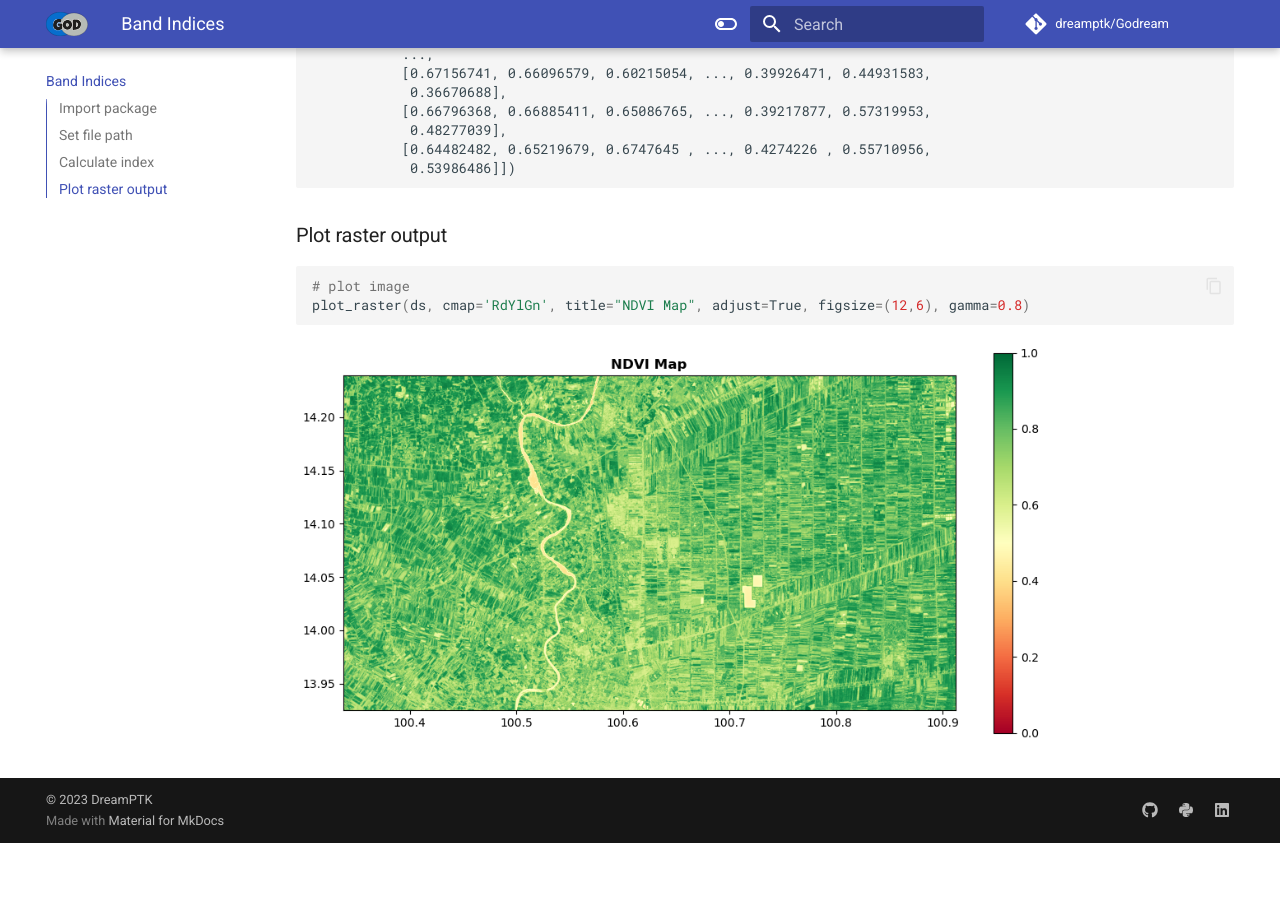
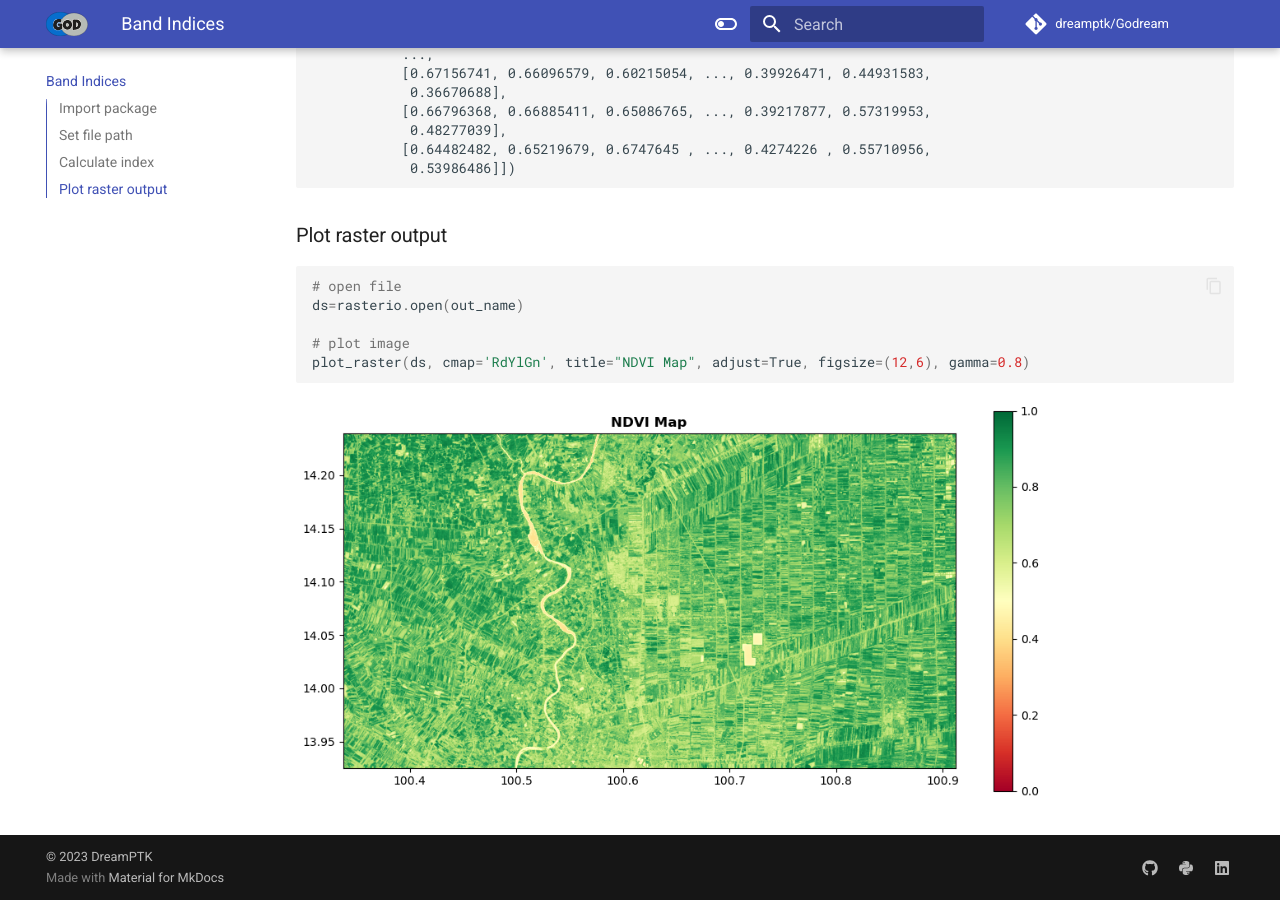
Before and after one commit to DreamPTK/Godreamwebsite, an MkDocs documentation site: the page built from docs/band_indices.md, in a window 1280 px wide and 900 px high, scrolled down 1060 px. Built offline with MkDocs 1.6.1 and Material for MkDocs 9.7.7, drawn with Linux system fonts in a browser that asks for light colours; comment, search, counter and statistics services are not loaded; before the commit the page ends 1903 px from its top, so only the background shows below that.

Commit message:
Update band_indices.md

````diff
--- a/docs/band_indices.md
+++ b/docs/band_indices.md
@@ -61,6 +61,9 @@ ndvi
 
 
 ```python
+# open file
+ds=rasterio.open(out_name)
+
 # plot image
 plot_raster(ds, cmap='RdYlGn', title="NDVI Map", adjust=True, figsize=(12,6), gamma=0.8)
 ```
````
